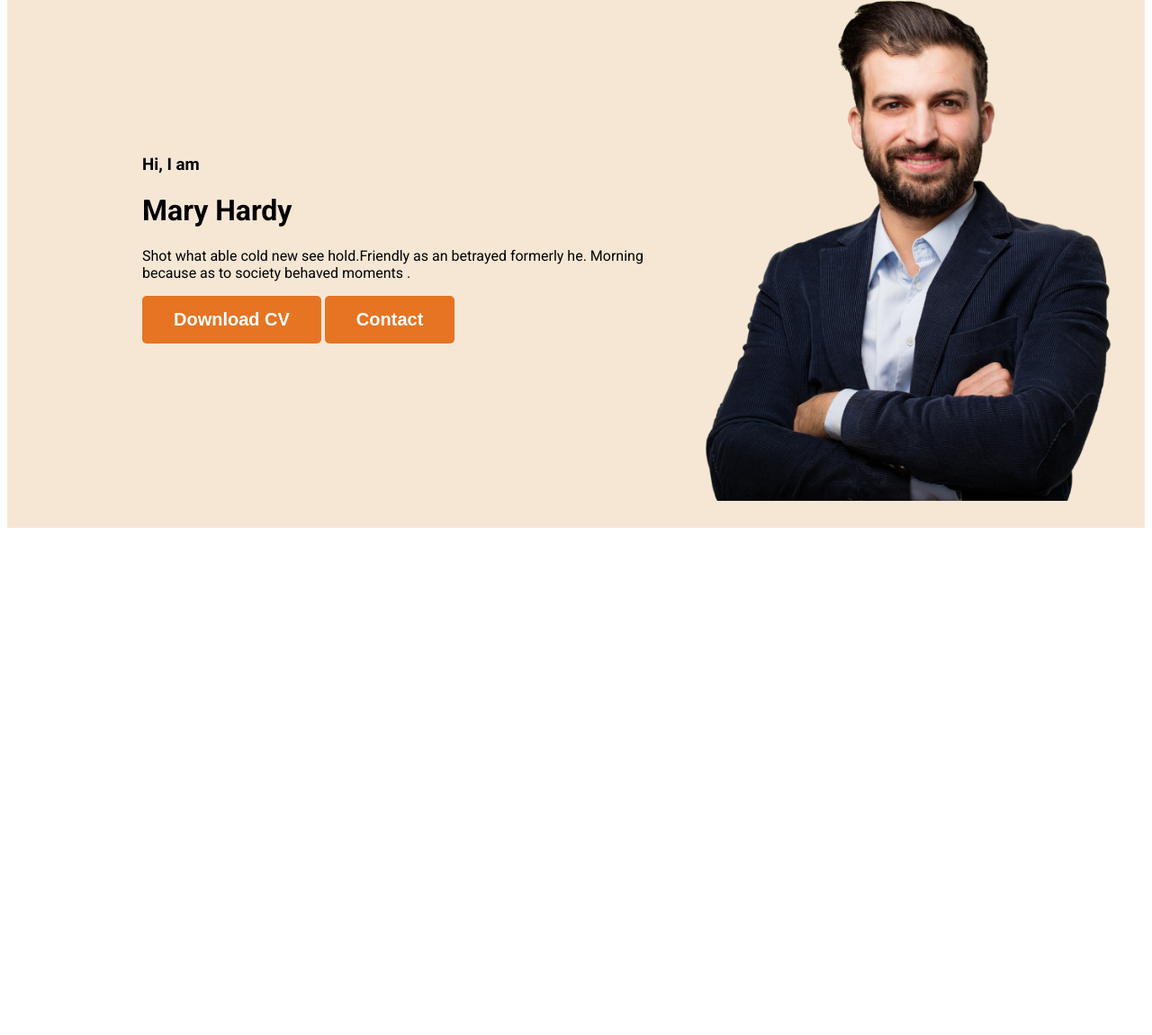
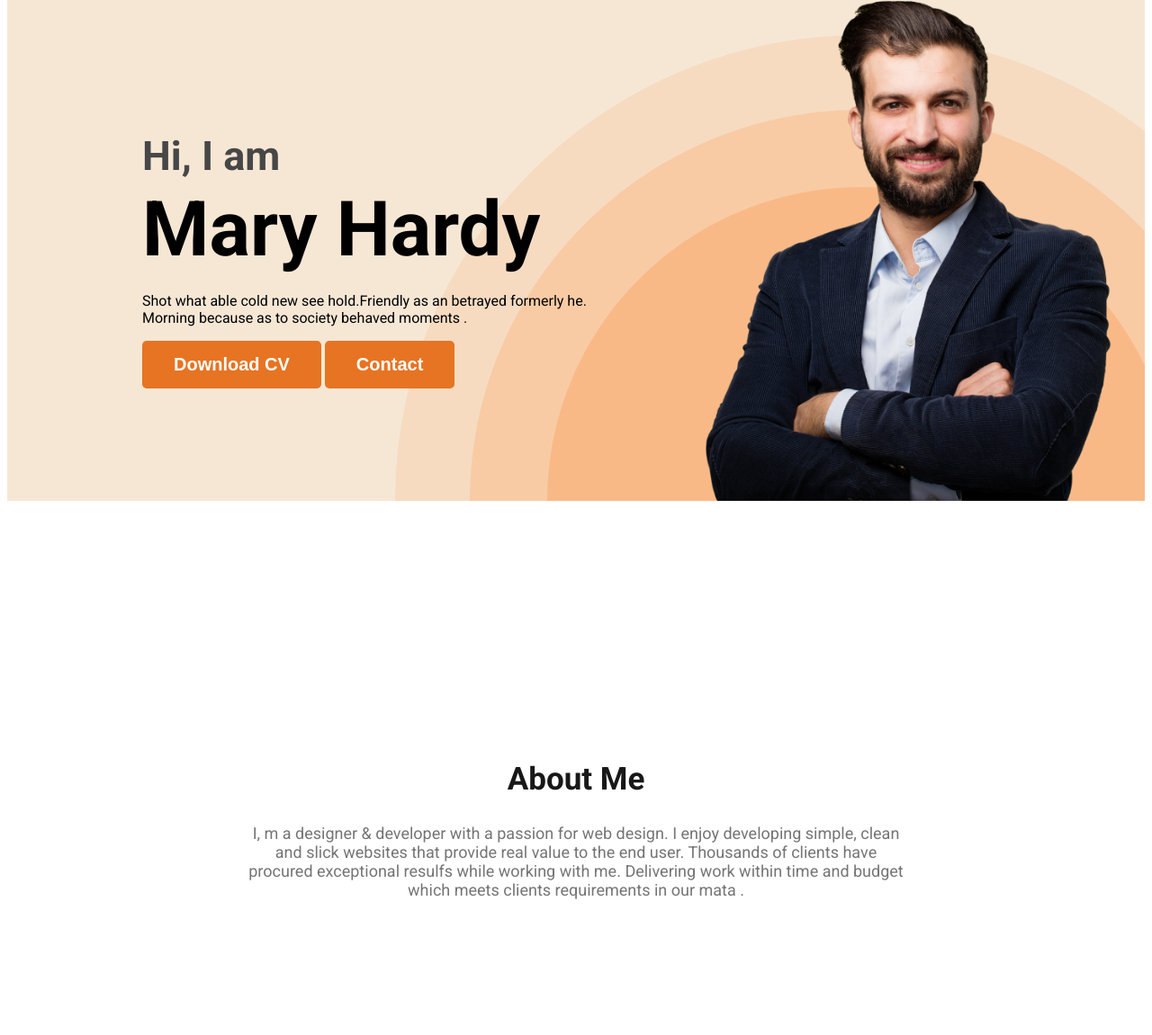
Before and after one commit to Emranfaishal/Frist-projicet, a plain HTML site: page index.html in a window 1280 px wide. Shown: the part 245-1396 px from the top of the page at 90% size. Before the commit the page ends 840 px from the top, so only its background shows below. Drawn offline with Linux system fonts and the light colour scheme.

Commit message:
five commit

```diff
--- a/index.html
+++ b/index.html
@@ -11,6 +11,7 @@
     <link rel="stylesheet" href="style/projicet.css">
 </head>
 <body>
+    <!-- header tag  -->
     <header class="header">
         <!-- hadling  -->
         <nav>
@@ -25,7 +26,7 @@
             <div class="bannar-content">
                 <h3 class="banner-greeting">Hi, I am</h3>
                 <h1 class="bannar-title">Mary Hardy</h1>
-                <p>Shot what able cold new see hold.Friendly as an betrayed formerly he. Morning because as to society behaved moments .</p>
+                <p class="bannar-stroy">Shot what able cold new see hold.Friendly as an betrayed formerly he. Morning because as to society behaved moments .</p>
                 <button class="btn-primary">Download CV</button>
                 <button class="btn-primary">Contact</button>
             </div>
@@ -34,8 +35,15 @@
 
         </div>
     </header>
+    <!-- main tag  -->
     <main>
-
+           <section class="about">
+            <h2 class="about-title">About Me</h2>
+            <p class="section-descaption">I, m a designer & developer with a passion for web design. I enjoy developing simple, clean and
+                slick websites that provide real value to the end user. Thousands of clients have procured
+                exceptional resulfs while working with me. Delivering work within time and budget which meets
+                clients requirements in our mata .</p>
+           </section>
     </main>
     <footer>
 
--- a/style/projicet.css
+++ b/style/projicet.css
@@ -45,13 +45,54 @@ nav a {
 }
 .header{
     background-color: rgb(246, 231, 213);
+    background-image: url(../images/header_bg.png);
+    background-repeat: no-repeat;
+    background-position: bottom right;
+    /* background-image: url(../images/developer.png);
+    background-position: bottom left; */
+}
+.bannar-content{
+    max-width: 500px;
+
 }
 .banner{
 
-    padding: 30px 30px 30px 150px;
+    padding: 30px 30px 0px 150px;
     display: flex;
     align-items: center;
+    justify-content: space-between;
 }
 .banner .profile-pic{
     width: 500px;
 }
+.banner-greeting{
+    font-size: 45px;
+    color: #474747;
+    margin-bottom: 0%;
+}
+.bannar-title{
+    font-size: 85px;
+    font-weight: 700;
+    margin-top: 5px;
+    margin-bottom: 20px;
+}
+/* main section tag  */
+/* section tag  */
+.about{
+    padding: 130px;
+    border-radius: 10px;
+    color: antiquewhite;
+    margin: 130px;
+
+}
+.about-title{
+    color: #181818;
+    text-align: center;
+    font-size: 35px;
+    font-weight: 700;
+}
+.section-descaption{
+    color: #757575;
+    text-align: center;
+    font-size: 18px;
+}
```
